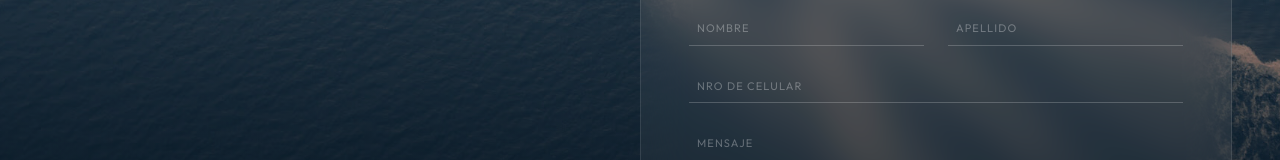
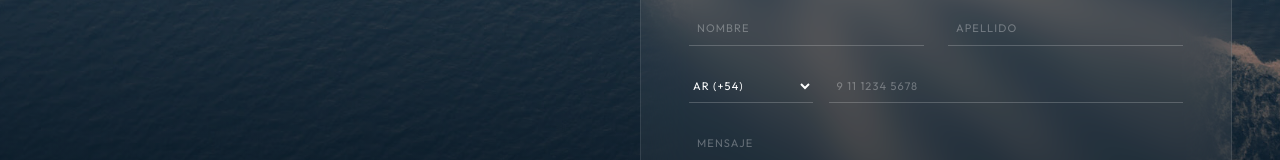
Before and after one commit to joerey101/LandingSegue2025, a Next.js app: page / in a window 1280 px wide. Shown: the part 3855-4015 px from the top of the page. Built offline with nearby package versions, Linux system fonts and the light colour scheme; a web font is replaced by a local one.

Commit message:
Enhance contact form: spam protection, green success button, country codes

```diff
--- a/components/FooterSection.tsx
+++ b/components/FooterSection.tsx
@@ -6,16 +6,20 @@ export default function FooterSection({ lang }: { lang: "es" | "en" }) {
     const isEs = lang === "es";
     const [formStatus, setFormStatus] = useState<'idle' | 'sending' | 'sent'>('idle');
 
-    const handleSubmit = (e: React.FormEvent) => {
-        e.preventDefault();
-        setFormStatus('sending');
-        // Simulate send
-        setTimeout(() => {
-            setFormStatus('sent');
-            // Reset after 3 seconds
-            setTimeout(() => setFormStatus('idle'), 3000);
-        }, 1500);
-    };
+    const countryCodes = [
+        { code: "+54", country: "AR" },
+        { code: "+1", country: "US" },
+        { code: "+44", country: "UK" },
+        { code: "+55", country: "BR" },
+        { code: "+52", country: "MX" },
+        { code: "+34", country: "ES" },
+        { code: "+33", country: "FR" },
+        { code: "+39", country: "IT" },
+        { code: "+49", country: "DE" },
+        { code: "+971", country: "AE" }, // UAE
+        { code: "+598", country: "UY" },
+        { code: "+56", country: "CL" },
+    ];
 
     const t = {
         legacyTitle: isEs ? <>EL LEGADO DEL<br />MOVIMIENTO</> : <>THE LEGACY OF<br />MOVEMENT</>,
@@ -103,6 +107,9 @@ export default function FooterSection({ lang }: { lang: "es" | "en" }) {
                                     setFormStatus('idle');
                                 }
                             }}>
+                                {/* Spam Protection: Honeypot */}
+                                <input type="text" name="_gotcha" style={{ display: 'none' }} />
+
                                 <div className="grid grid-cols-1 md:grid-cols-2 gap-6">
                                     <input
                                         type="text"
@@ -119,13 +126,29 @@ export default function FooterSection({ lang }: { lang: "es" | "en" }) {
                                         className="bg-transparent border-b border-white/20 px-2 py-2 text-[11px] focus:border-primary focus:ring-0 transition-colors placeholder:text-white/30 uppercase tracking-widest outline-none font-sans w-full"
                                     />
                                 </div>
-                                <input
-                                    type="tel"
-                                    name="phone"
-                                    required
-                                    placeholder={t.placeholders.phone}
-                                    className="w-full bg-transparent border-b border-white/20 px-2 py-2 text-[11px] focus:border-primary focus:ring-0 transition-colors placeholder:text-white/30 uppercase tracking-widest outline-none font-sans"
-                                />
+                                <div className="flex gap-4">
+                                    <div className="w-1/3 md:w-1/4">
+                                        <select
+                                            name="countryCode"
+                                            className="w-full bg-transparent border-b border-white/20 py-2 text-[11px] focus:border-primary focus:ring-0 transition-colors uppercase tracking-widest outline-none font-sans text-white [&>option]:text-black"
+                                            defaultValue="+54"
+                                        >
+                                            {countryCodes.map((item) => (
+                                                <option key={item.code} value={item.code}>
+                                                    {item.country} ({item.code})
+                                                </option>
+                                            ))}
+                                            <option value="">OTHER</option>
+                                        </select>
+                                    </div>
+                                    <input
+                                        type="tel"
+                                        name="phone"
+                                        required
+                                        placeholder="9 11 1234 5678"
+                                        className="flex-1 bg-transparent border-b border-white/20 px-2 py-2 text-[11px] focus:border-primary focus:ring-0 transition-colors placeholder:text-white/30 uppercase tracking-widest outline-none font-sans"
+                                    />
+                                </div>
                                 <textarea
                                     name="message"
                                     placeholder={t.placeholders.msg}
@@ -135,8 +158,10 @@ export default function FooterSection({ lang }: { lang: "es" | "en" }) {
                                 <button
                                     type="submit"
                                     disabled={formStatus !== 'idle'}
-                                    className={`group relative light-streak w-full py-4 bg-segue-blue text-white text-[10px] font-bold tracking-[0.4em] uppercase hover:scale-[1.02] shadow-xl transition-all border border-white/20 hover:border-white/40
-                    ${formStatus === 'sent' ? 'bg-green-600 border-green-500' : ''}
+                                    className={`group relative light-streak w-full py-4 text-white text-[10px] font-bold tracking-[0.4em] uppercase hover:scale-[1.02] shadow-xl transition-all border border-white/20 hover:border-white/40
+                    ${formStatus === 'sent'
+                                            ? 'bg-green-600 border-green-500'
+                                            : 'bg-segue-blue'}
                   `}
                                 >
                                     {formStatus === 'idle' && t.cta}
```
